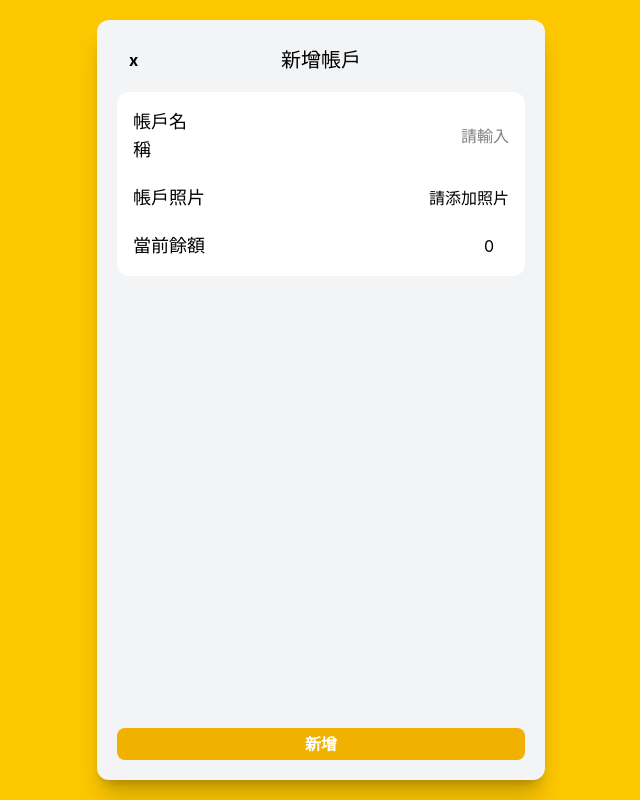
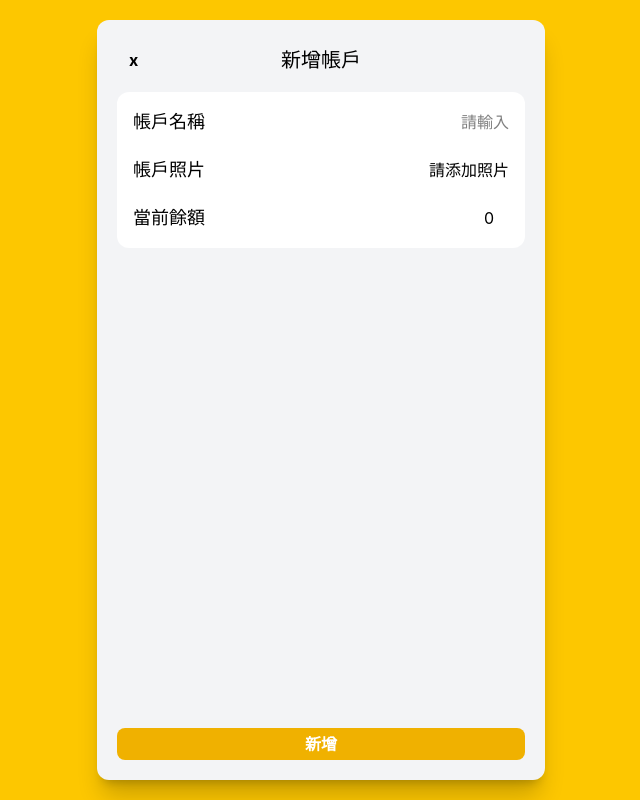
Before and after one commit to yinghautsai68/BXpense, a React (Vite) app in the folder frontend/: page /accounts/new in a window 1280 px wide. Shown: the whole page, without its empty margins (319-959 px from the left). Built offline with nearby package versions, Linux system fonts and the light colour scheme; sample sign-in values are in the browser's storage.

Commit message:
style: update gap spacing

```diff
--- a/frontend/src/components/Information.tsx
+++ b/frontend/src/components/Information.tsx
@@ -39,7 +39,7 @@ const Information = ({ onChange, className, label, name, value, type }: Informat
 
                     : type === 'text' ?
                         (
-                            <input type="text" name={name} value={value} onChange={onChange} placeholder='請輸入' className='flex-5 text-end    ' />
+                            <input type="text" name={name} value={value} onChange={onChange} placeholder='請輸入' className='flex-4 text-end    ' />
                         )
                         : type === 'number' &&
                         (
```
